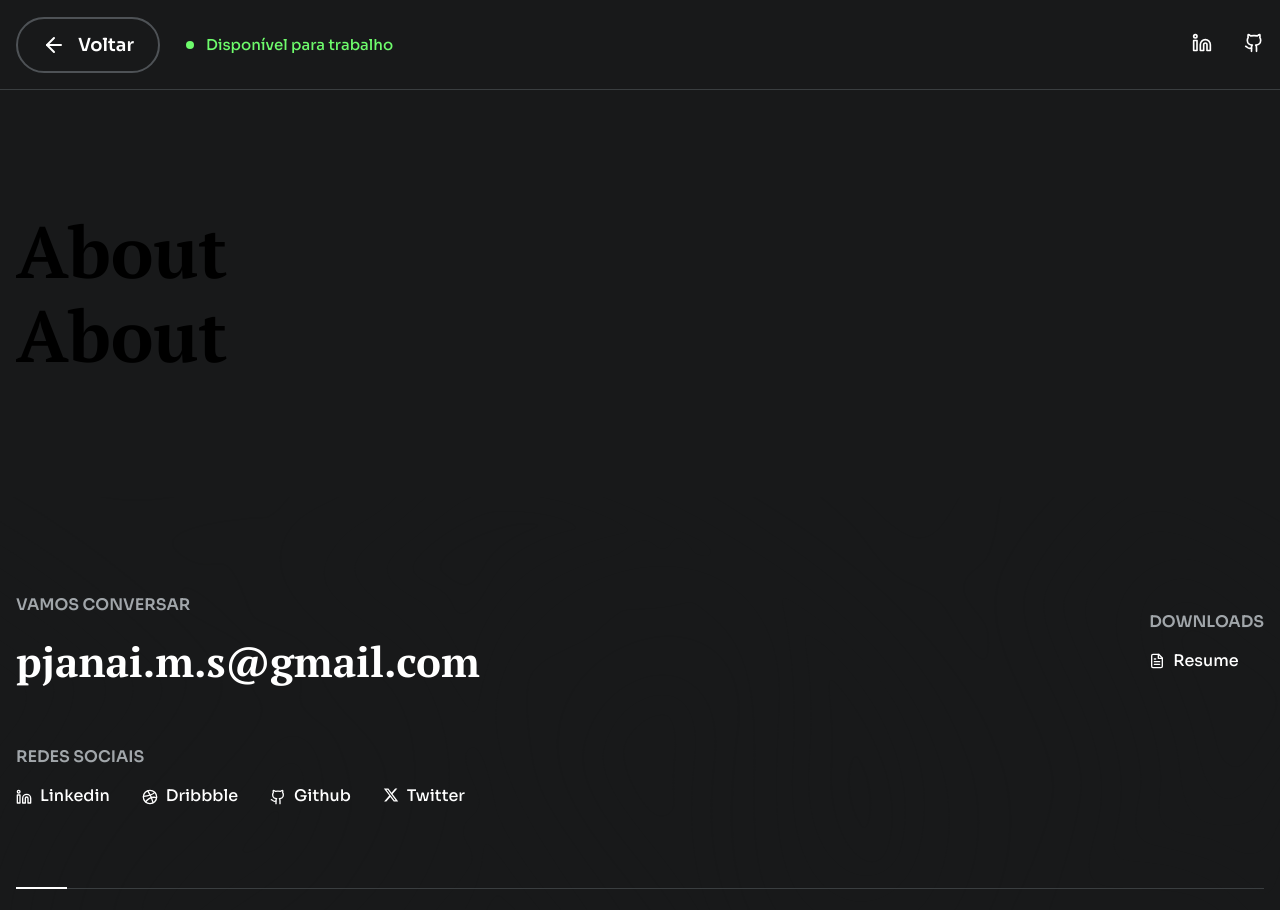
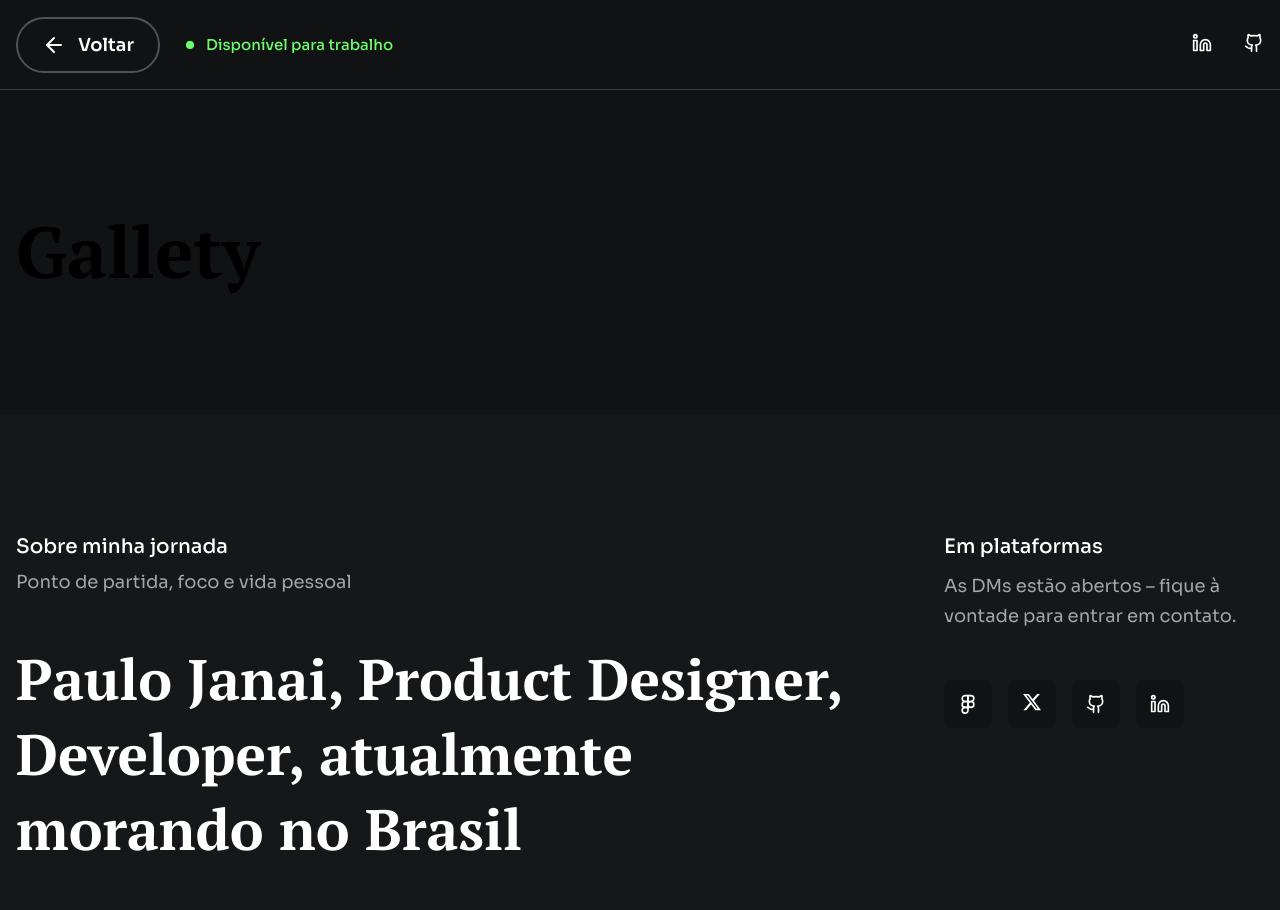
Before and after one commit to paulojanai/my-website-react, a React (Vite) app: page /about in a window 1280 px wide. Shown: the top 910 px of the page. Built offline with nearby package versions, Linux system fonts and the light colour scheme.

Commit message:
feat: page about updated

```diff
--- a/src/components/Icons.tsx
+++ b/src/components/Icons.tsx
@@ -1,6 +1,15 @@
-export const XTwitter = () => {
+type IIconTwitter = {
+  size?: number | 16;
+};
+
+export const XTwitter = ({ size }: IIconTwitter) => {
   return (
-    <svg xmlns='http://www.w3.org/2000/svg' height='1em' viewBox='0 0 512 512'>
+    <svg
+      style={{ height: size, width: size }}
+      xmlns='http://www.w3.org/2000/svg'
+      height='1em'
+      viewBox='0 0 512 512'
+    >
       <path d='M389.2 48h70.6L305.6 224.2 487 464H345L233.7 318.6 106.5 464H35.8L200.7 275.5 26.8 48H172.4L272.9 180.9 389.2 48zM364.4 421.8h39.1L151.1 88h-42L364.4 421.8z' />
     </svg>
   );
--- a/src/components/button/ButtonIcon.tsx
+++ b/src/components/button/ButtonIcon.tsx
@@ -1,3 +1,4 @@
+import { XTwitter } from '@components/Icons';
 import { icons } from 'lucide-react';
 
 interface ButtonIconProps {
@@ -10,7 +11,13 @@ const ButtonIcon = ({ nameIcon, href }: ButtonIconProps) => {
 
   return (
     <a href={href} target='_blank' className='btn-icon-primary'>
-      <LucideIcon className='icon' />
+      {nameIcon === 'Twitter' ? (
+        <div className='x-twitter'>
+          <XTwitter size={20} />
+        </div>
+      ) : (
+        <LucideIcon className='icon' color='white' size={20} />
+      )}
     </a>
   );
 };
--- a/src/components/ui/header.tsx
+++ b/src/components/ui/header.tsx
@@ -97,9 +97,9 @@ export function Header() {
                   <a onClick={() => handleClickNav(item.linkID)}>{item.name}</a>
                 </li>
               ))}
-              <Link to='/about' className='nav-link'>
-                <a>Sobre</a>
-              </Link>
+              <li className='nav-link'>
+                <a href='/about'>Sobre</a>
+              </li>
               <li className='nav-link'>
                 <a href={CVPDF} target='_blank'>
                   Resume
@@ -153,9 +153,9 @@ export function Header() {
                     </a>
                   </li>
                 ))}
-                <Link to='/about' className='nav-link'>
-                  <a>Sobre</a>
-                </Link>
+                <li className='nav-link'>
+                  <a href='/about'>Sobre</a>
+                </li>
                 <li className='nav-link'>
                   <a href='' target='_blank'>
                     Resume
--- a/src/pages/about.tsx
+++ b/src/pages/about.tsx
@@ -1,13 +1,83 @@
 import GridContainer from '@components/Grid';
+import ButtonIcon from '@components/button/ButtonIcon';
 
 function About() {
   return (
-    <section className='page-about'>
-      <GridContainer>
-        <h1>About</h1>
-        <h1>About</h1>
-      </GridContainer>
-    </section>
+    <>
+      <section className='section-gallery'>
+        <GridContainer>
+          <h1>Gallety</h1>
+        </GridContainer>
+      </section>
+      <section className='section-about' id='section-about'>
+        <GridContainer>
+          <div className='text-about'>
+            <div className='text-caption' data-aos='fade-up'>
+              <p className='body-lg-strong'>Sobre minha jornada</p>
+              <p className='body-md'>Ponto de partida, foco e vida pessoal</p>
+            </div>
+
+            <h2 data-aos='fade-up'>
+              Paulo Janai, Product Designer, Developer, atualmente morando no
+              Brasil
+            </h2>
+
+            <div className='description' data-aos='fade-up'>
+              <p className='body-md paragraph-medium'>
+                Meu nome é Paulo Janai Mariano da Silva. Atuo como{' '}
+                <span className='highlighted-text'>product designer</span> que
+                mora no Canindé, Brasil. Minha principal área hoje é{' '}
+                <span className='highlighted-text'>
+                  designer de interfaces, design de interação e design systems.
+                </span>
+              </p>
+              <p className='body-md paragraph-medium'>
+                Acreditando que a construção estruturada de interfaces é a
+                melhor maneira de projetar produtos eficientes, intuitivos,
+                consistentes e, principalmente, escaláveis.
+              </p>
+              <p className='body-md paragraph-medium'>
+                Além disso, gosto de estudar e codificar as coisas do zero
+                pensando em cada pixel e pequenas interações, como este meu
+                portfolio 😎. Costumo utilizar HTML, Javascript, CSS com Sass e
+                alguns frameworks comoReactJS para websites e React Native para
+                aplicativos.
+              </p>
+            </div>
+            {/* <Button className='see-cv'>
+              <p className='body-md'>Ver currículo</p>
+              <FileText size={24} />
+            </Button> */}
+          </div>
+          <div className='plataforms' data-aos='fade-up'>
+            <div className='text-caption'>
+              <p className='body-lg-strong'>Em plataformas</p>
+              <p className='body-md paragraph-medium'>
+                As DMs estão abertos – fique à vontade para entrar em contato.
+              </p>
+            </div>
+            <div className='group-social'>
+              <ButtonIcon
+                href='https://www.figma.com/@paulo_janai'
+                nameIcon='Figma'
+              />
+              <ButtonIcon
+                href='https://twitter.com/paulo_janai'
+                nameIcon='Twitter'
+              />
+              <ButtonIcon
+                href='https://github.com/paulojanai'
+                nameIcon='Github'
+              />
+              <ButtonIcon
+                href='https://www.linkedin.com/in/paulojanai/'
+                nameIcon='Linkedin'
+              />
+            </div>
+          </div>
+        </GridContainer>
+      </section>
+    </>
   );
 }
 
--- a/src/scss/_typography.scss
+++ b/src/scss/_typography.scss
@@ -32,7 +32,7 @@ h1 {
 }
 
 h2 {
-  font-size: 6.4rem;
+  font-size: 5.7rem;
 
   @include responsive(600px) {
     font-size: 4rem;
@@ -43,7 +43,7 @@ h3 {
   font-size: 4.2rem;
 
   @include responsive(600px) {
-    font-size: 2.8rem;
+    font-size: 3.2rem;
   }
 }
 
@@ -88,7 +88,7 @@ h5 {
   }
 }
 
-.body-lg {
+.body-lg-strong {
   font-size: 2rem;
   font-weight: 500;
 
--- a/src/scss/_variables.scss
+++ b/src/scss/_variables.scss
@@ -7,8 +7,8 @@ $grayscale-200: #C9CCCF;
 $grayscale-300: #A1A6AA;
 $grayscale-400: #4E5256;
 $grayscale-500: #3A3E40;
-$grayscale-600: #1B1C1E;
-$grayscale-700: #18191A;
+$grayscale-600: #161718;
+$grayscale-700: #111213;
 $grayscale-700-opacity-80: rgba(24, 25, 26, 0.8);
 $green-500: #6EFC6C;
 
--- a/src/scss/components/button/_button-icon.scss
+++ b/src/scss/components/button/_button-icon.scss
@@ -12,10 +12,6 @@
   }
 
   &:hover {
-    background-color: $grayscale-50;
-
-    .icon {
-      color: $grayscale-700;
-    }
+    background-color: $grayscale-500;
   }
 }
--- a/src/scss/components/card/_card-help.scss
+++ b/src/scss/components/card/_card-help.scss
@@ -1,9 +1,8 @@
 .card-help {
   width: 100%;
   max-width: 50%;
-  background-color: $grayscale-600;
+  background-color: $grayscale-700;
   padding: 4.8rem 4.8rem;
-  border: 1px solid $grayscale-500;
   border-radius: 1.6rem;
 
   .card-header {
--- a/src/scss/pages/_about.scss
+++ b/src/scss/pages/_about.scss
@@ -1,7 +1,68 @@
-.page-about {
+.section-gallery {
   padding-top: 9rem;
 
   .grid-container {
     @include padding-section();
   }
 }
+
+.section-about {
+  background-color: $grayscale-600;
+  color: $grayscale-50;
+
+  h2 {
+    margin-bottom: 4rem;
+  }
+
+  .grid-container {
+    @include padding_section();
+    @include flex(row, flex-start, space-between);
+    position: relative;
+
+    .text-caption {
+      margin-bottom: 4.8rem;
+
+      .body-md {
+        color: $grayscale-300;
+        margin-top: 1.2rem;
+      }
+    }
+
+    .text-about {
+      width: 100%;
+      max-width: 84rem;
+
+      .description {
+        color: $grayscale-300;
+        @include flex(column, flex-start, flex-start);
+        gap: 1.2rem;
+        margin-bottom: 3.2rem;
+      }
+    }
+
+    .plataforms {
+      width: 100%;
+      max-width: 32rem;
+      position: sticky;
+      overflow: hidden;
+
+      .group-social {
+        @include flex(row, flex-start, flex-start);
+        gap: 1.6rem
+      }
+    }
+
+    @include responsive(768px) {
+      @include flex(column, flex-start, center);
+      gap: 2rem;
+
+      .text-about {
+        max-width: 100%;
+      }
+
+      .plataforms {
+        max-width: 100%;
+      }
+    }
+  }
+}
--- a/src/scss/pages/_home.scss
+++ b/src/scss/pages/_home.scss
@@ -94,7 +94,6 @@
 }
 
 .section-concept {
-  background-color: $grayscale-600;
   color: $grayscale-50;
 
   .grid-container {
@@ -122,6 +121,7 @@
 }
 
 .section-how-help {
+  background-color: $grayscale-600;
   color: $grayscale-50;
 
   .grid-container {
@@ -160,60 +160,3 @@
     }
   }
 }
-
-.section-about {
-  background-color: $grayscale-600;
-  color: $grayscale-50;
-
-  h2 {
-    margin-bottom: 4rem;
-  }
-
-  .grid-container {
-    @include padding_section();
-    @include flex(row, flex-start, space-between);
-    gap: 10rem;
-    position: relative;
-
-    .text-about {
-      width: 100%;
-      max-width: 68.2rem;
-
-      .description {
-        color: $grayscale-300;
-        @include flex(column, flex-start, flex-start);
-        gap: 1.2rem;
-        margin-bottom: 3.2rem;
-      }
-    }
-
-    .image-about {
-      width: 100%;
-      max-width: 50.8rem;
-      position: sticky;
-      overflow: hidden;
-      border-radius: 0.8rem;
-
-      .group-social {
-        @include flex(row, center, center);
-        gap: 1.6rem;
-        position: absolute;
-        top: 3.2rem;
-        right: 3.2rem;
-      }
-    }
-
-    @include responsive(768px) {
-      @include flex(column, flex-start, center);
-      gap: 2rem;
-
-      .text-about {
-        max-width: 100%;
-      }
-
-      .image-about {
-        max-width: 100%;
-      }
-    }
-  }
-}
```
Also changed, not shown: src/pages/home.tsx (+0 -71 lines), src/assets/background-image.svg.
